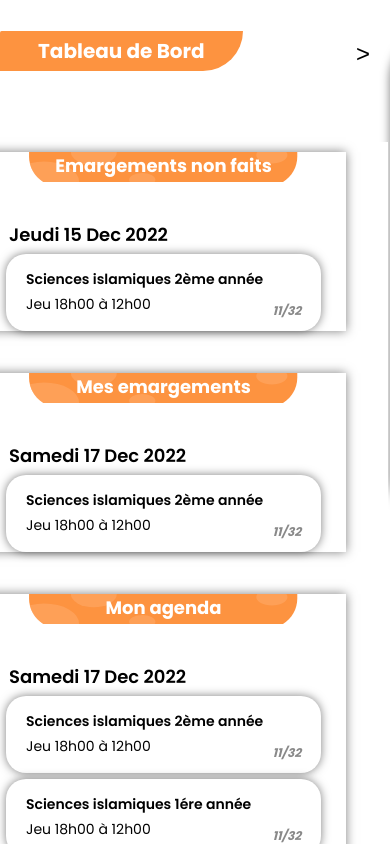
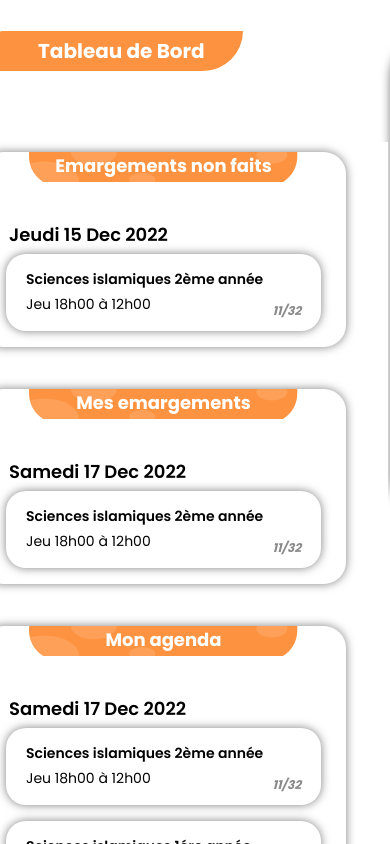
Before and after one commit to BasmaKasmi/reactwebapp, a React (Create React App) app: page /dashboard in a window 390 px wide. Built offline with nearby package versions, Linux system fonts and the light colour scheme.

Commit message:
dashboard

```diff
--- a/src/components/dashboard/Dashboard.css
+++ b/src/components/dashboard/Dashboard.css
@@ -19,6 +19,7 @@
   width: 365px;
   margin-top: 22px;
   margin-left: 2px;
+  border-radius: 22px;
   box-shadow: 0 0 10px rgba(0, 0, 0, 0.5);
 
 }
@@ -51,6 +52,7 @@
 .card {
   background-color: #FFFFFF;
   margin: auto;
+  margin-bottom: 16px;
   width: 315px;
   border-radius: 20px;
   box-shadow: 0 0 10px rgba(0, 0, 0, 0.5);
--- a/src/components/sidebar/Sidebar.css
+++ b/src/components/sidebar/Sidebar.css
@@ -2,6 +2,8 @@
   display: flex;
   flex-direction: column;
   height: 100vh;
+  position: relative;
+  overflow: hidden;
 }
 
 .sidebar {
@@ -31,8 +33,8 @@
 
 .sidebar-toggle {
   position: fixed;
-  top: 40px;
-  right: 20px;
+  top: 40px; /* Modifier la valeur top selon vos préférences */
+  margin-left: 380px; /* Modifier la valeur right selon vos préférences */
   background-color: transparent;
   border: none;
   color: #000000;
@@ -43,7 +45,6 @@
   @media (max-width: 768px) {
     display: block;
   }
-
 }
 
 .sidebar-content {
@@ -158,4 +159,50 @@
     text-align: center;
     font-weight: bold;
   }
+
+  .sidebar-content {
+    position: fixed;
+    top: 0;
+    left: 0;
+    width: 100%;
+    height: 100%;
+    z-index: 150;
+
+  }
+
+  .sidebar-container::before {
+    content: "";
+    position: absolute;
+    top: 0;
+    left: 0;
+    width: 100%;
+    height: 100%;
+    backdrop-filter: blur(5px);
+    z-index: -1;
+    pointer-events: none;
+  }
+
+  .sidebar.active + .sidebar-container::before {
+    backdrop-filter: none;
+  }
+
+
+  .sidebar.active {
+    transform: translateX(0);
+    z-index: 2;
+  }
+
+  .sidebar-toggle {
+    position: fixed;
+    top: 40px;
+    left: 20px;
+    z-index: 200;
+  }
+
+  @media (max-width: 768px) {
+    .sidebar-toggle {
+      top: 30px;
+      left: 20px;
+    }
+  }
 }
```
